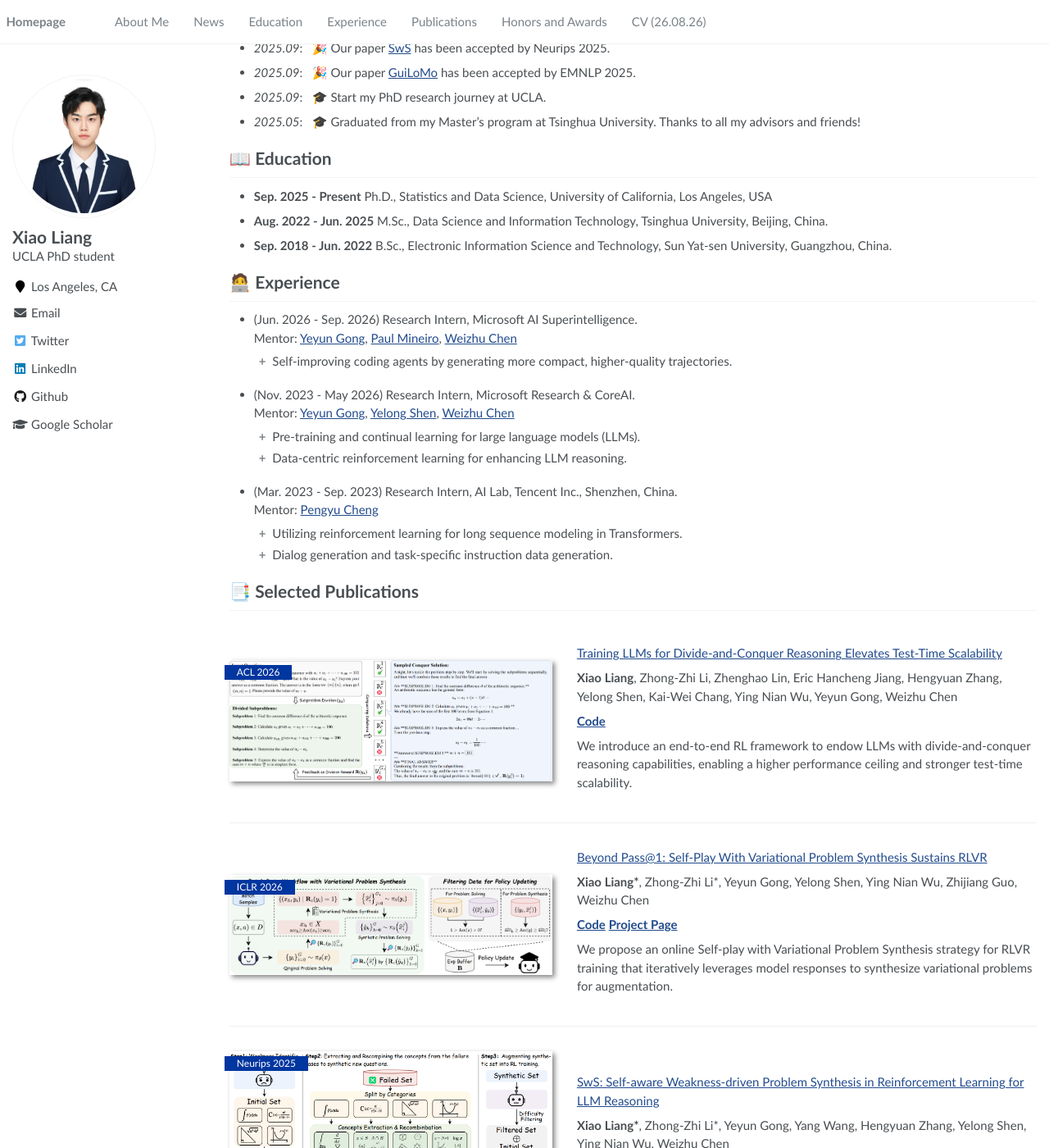
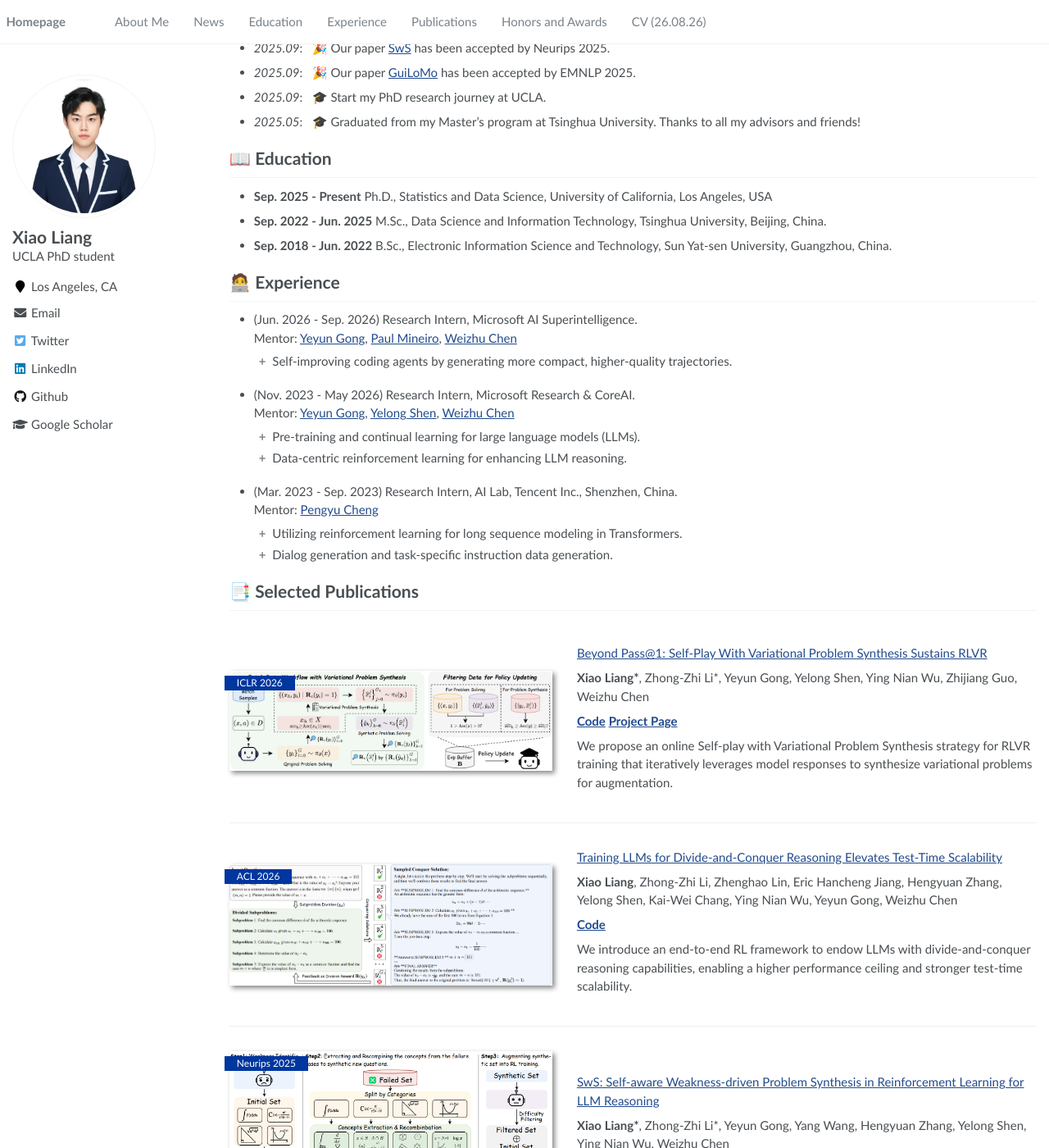
Before and after one commit to MasterVito/MasterVito.github.io, a Jekyll site: the page built from _pages/about.md, in a window 1280 px wide and 1400 px high, scrolled down 368 px. Shown: the whole window at 82% size. Built offline with Jekyll 4.4.1, drawn with Linux system fonts in a browser that asks for light colours; part of the change alters nothing that is shown; some of the changed text lies outside the part shown.

Commit message:
Swap SvS/DAC-RL order; drop Main from badges; fix preposition and THU start date
Co-Authored-By: Claude Opus 5 <noreply@anthropic.com>
Claude-Session: https://claude.ai/code/session_0147V7ycVkk15Bn1WDxaAcwz

```diff
--- a/_pages/about.md
+++ b/_pages/about.md
@@ -19,7 +19,7 @@ redirect_from:
   Currently, I'm a research intern at Microsoft AI Superintelligence Team, working with
   Dr. <a href="https://www.microsoft.com/en-us/research/people/yegong/" target="_blank">Yeyun Gong</a>
   and Dr. <a href="https://www.microsoft.com/en-us/research/people/wzchen/" target="_blank">Weizhu Chen</a>.
-  My research interests lie at large language models (LLMs) and agentic post-training.
+  My research interests lie in large language models (LLMs) and agentic post-training.
   <div style="margin-top: 6px;"></div>
 </div>
 
@@ -40,7 +40,7 @@ redirect_from:
 
 # 📖 Education
 - **Sep. 2025 - Present** Ph.D., Statistics and Data Science, University of California, Los Angeles, USA
-- **Aug. 2022 - Jun. 2025** M.Sc., Data Science and Information Technology, Tsinghua University, Beijing, China.
+- **Sep. 2022 - Jun. 2025** M.Sc., Data Science and Information Technology, Tsinghua University, Beijing, China.
 - **Sep. 2018 - Jun. 2022** B.Sc., Electronic Information Science and Technology, Sun Yat-sen University, Guangzhou, China.
 
 <div style="margin-top: 15px;"></div>
@@ -64,6 +64,24 @@ redirect_from:
 
 # 📑 Selected Publications
 
+<!-- ====================== SvS ====================== -->
+<div class='paper-box'><div class='paper-box-image'><div>
+  <div class="badge">ICLR 2026</div>
+  <img src='images/svs.png' alt="SvS" width="100%">
+</div></div>
+<div class='paper-box-text' markdown="1">
+
+[Beyond Pass@1: Self-Play With Variational Problem Synthesis Sustains RLVR](https://arxiv.org/abs/2508.14029)
+
+**Xiao Liang\***, Zhong-Zhi Li\*, Yeyun Gong, Yelong Shen, Ying Nian Wu, Zhijiang Guo, Weizhu Chen
+
+[**Code**](https://github.com/MasterVito/SvS)
+[**Project Page**](https://mastervito.github.io/SvS.github.io/)
+
+We propose an online Self-play with Variational Problem Synthesis strategy for RLVR training that iteratively leverages model responses to synthesize variational problems for augmentation.
+</div></div>
+
+
 <!-- ====================== DAC-RL ====================== -->
 <div class='paper-box'><div class='paper-box-image'><div>
   <div class="badge">ACL 2026</div>
@@ -79,24 +97,6 @@ redirect_from:
 
 We introduce an end-to-end RL framework to endow LLMs with divide-and-conquer reasoning capabilities, enabling a higher performance ceiling and stronger test-time scalability.
 
-</div></div>
-
-
-<!-- ====================== SvS ====================== -->
-<div class='paper-box'><div class='paper-box-image'><div>
-  <div class="badge">ICLR 2026</div>
-  <img src='images/svs.png' alt="SvS" width="100%">
-</div></div>
-<div class='paper-box-text' markdown="1">
-
-[Beyond Pass@1: Self-Play With Variational Problem Synthesis Sustains RLVR](https://arxiv.org/abs/2508.14029)
-
-**Xiao Liang\***, Zhong-Zhi Li\*, Yeyun Gong, Yelong Shen, Ying Nian Wu, Zhijiang Guo, Weizhu Chen
-
-[**Code**](https://github.com/MasterVito/SvS)
-[**Project Page**](https://mastervito.github.io/SvS.github.io/)
-
-We propose an online Self-play with Variational Problem Synthesis strategy for RLVR training that iteratively leverages model responses to synthesize variational problems for augmentation.
 </div></div>
 
 <!-- ====================== SwS ====================== -->
@@ -182,7 +182,7 @@ We present a self-consistency based decoding strategy that improves factual accu
 
 <!-- ====================== TRAIT ====================== -->
 <div class='paper-box'><div class='paper-box-image'><div>
-  <div class="badge">EMNLP 2024 Main</div>
+  <div class="badge">EMNLP 2024</div>
   <img src='images/TRAIT.png' alt="TRAIT" width="100%">
 </div></div>
 <div class='paper-box-text' markdown="1">
```
